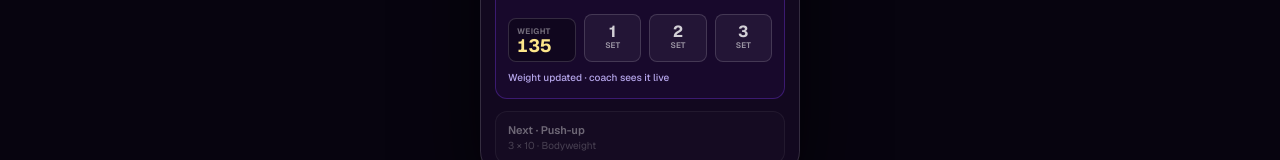
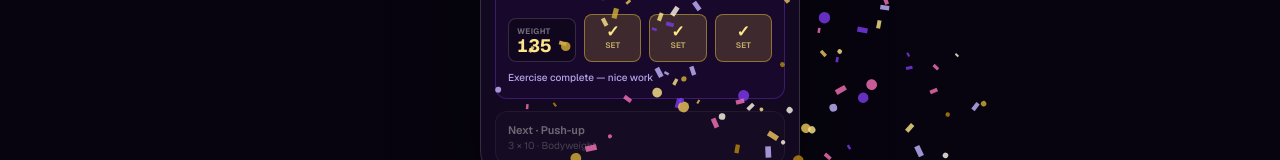
Before and after one commit to Coachjohnepop/train-station, a Next.js app: page / in a window 1280 px wide. Both pictures are taken after a click on the button "See inside". Shown: the part 370-530 px from the top of the page. Built offline with nearby package versions, Linux system fonts and the light colour scheme; no server answers.

Commit message:
Preview: See-inside advances every 2s per screen.
Demo weight/sets/confetti still run in place inside the first beat; signup, book, and board each hold 2s.

```diff
--- a/src/components/LandingSeeInsideTour.tsx
+++ b/src/components/LandingSeeInsideTour.tsx
@@ -9,13 +9,12 @@ import {
 
 /**
  * Cold-traffic “See inside” — few distinct screens only (no near-duplicate slides).
- * 1) One live-session panel: weight → sets → confetti animate in place
- * 2) Business Class fast signup
- * 3) Book first appointment
- * 4) Board CTA
+ * Auto-advances every SCREEN_MS. Demo animates in place within that beat.
  */
 const TICKETS_HREF = "/join?from=tour#programs";
 const BUSINESS_SIGNUP = "/signup?plan=business";
+/** ~2 seconds per screen */
+const SCREEN_MS = 2000;
 
 /** Only advance when content is meaningfully different */
 const PANELS = [
@@ -82,28 +81,29 @@ export default function LandingSeeInsideTour({
     clearTimers();
   }, [open, clearTimers]);
 
-  // Panel 0 only: run demo animation once in place (no screen changes)
+  // Every screen: hold SCREEN_MS, then advance (or leave on last)
   useEffect(() => {
-    if (!open || panel !== 0) return;
+    if (!open) return;
     clearTimers();
+
+    // Demo panel: animate weight/sets/confetti inside the same 2s beat
+    if (panel === 0) {
       setWeight(95);
       setDoneSets([]);
       setDemoPhase("idle");
       confettiFired.current = false;
-
       const fast = reducedMotion.current;
-    // idle hold → weight change → sets → last set + confetti → next panel
-    later(fast ? 400 : 1200, () => {
+      later(fast ? 200 : 300, () => {
         setDemoPhase("weight");
         setWeight(115);
       });
-    later(fast ? 700 : 2000, () => setWeight(135));
-    later(fast ? 1100 : 3200, () => {
+      later(fast ? 350 : 550, () => setWeight(135));
+      later(fast ? 500 : 800, () => {
         setDemoPhase("sets");
         setDoneSets([1]);
       });
-    later(fast ? 1500 : 4200, () => setDoneSets([1, 2]));
-    later(fast ? 1900 : 5400, () => {
+      later(fast ? 700 : 1100, () => setDoneSets([1, 2]));
+      later(fast ? 900 : 1450, () => {
         setDoneSets([1, 2, 3]);
         setDemoPhase("done");
         if (!confettiFired.current && !fast) {
@@ -112,17 +112,9 @@ export default function LandingSeeInsideTour({
           if (el) fireWorkoutConfetti(confettiOriginFromElement(el));
         }
       });
-    // Advance only after demo finishes — next panel is different content
-    later(fast ? 2600 : 7200, () => setPanel(1));
+    }
 
-    return clearTimers;
-  }, [open, panel, later, clearTimers]);
-
-  // Panels 1–3: hold ~2.5s each (distinct content), then advance or exit
-  useEffect(() => {
-    if (!open || panel === 0) return;
-    clearTimers();
-    const hold = reducedMotion.current ? 1600 : 2800;
+    const hold = reducedMotion.current ? 1200 : SCREEN_MS;
     if (panel >= PANELS.length - 1) {
       later(hold, () => goTickets());
     } else {
```
Lines whose indentation alone changed are shown as unchanged.
